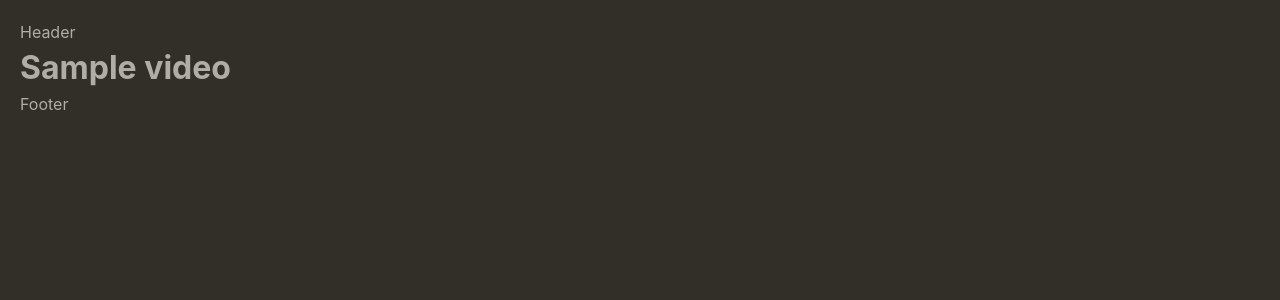
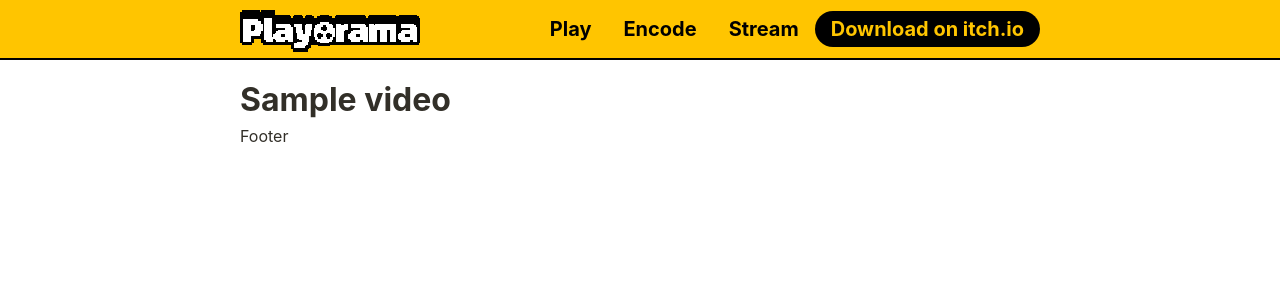
Before and after one commit to hteumeuleu/playorama-website, a Jekyll site: the page built from _videos/sample.md, in a window 1280 px wide. Shown: the top 300 px of the page. Built offline with Jekyll 4.4.1, drawn with Linux system fonts in a browser that asks for light colours.

Commit message:
feat: update header

```diff
--- a/_includes/footer.html
+++ b/_includes/footer.html
@@ -1,3 +1,5 @@
 <footer class="footer" role="contentinfo">
-	Footer
+	<div class="wrapper">
+		Footer
+	</div>
 </footer>
--- a/_includes/header.html
+++ b/_includes/header.html
@@ -1,3 +1,13 @@
 <header class="header" role="banner">
-	Header
+	<div class="wrapper">
+		<div>
+			<a href="/"><img class="header-logo-img" src="/assets/images/logo.png" alt="Playorama" width="120" height="28" /></a>
+		</div>
+		<nav class="header-nav" role="navigation" aria-label="Main menu">
+			<a class="header-nav-link" href="/videos/sample/">Play</a>
+			<a class="header-nav-link" href="/encoder/">Encode</a>
+			<a class="header-nav-link" href="/stream/">Stream</a>
+			<a class="header-nav-btn" href="https://hteumeuleu.itch.io/playorama/">Download on itch.io</a>
+		</nav>
+	</div>
 </header>
--- a/_layouts/default.html
+++ b/_layouts/default.html
@@ -13,7 +13,9 @@
 	<div class="page{{ page.name | remove: '.html' | slugify | default: 'default' | prepend: ' page--' }}">
 		{% include header.html %}
 		<main class="main" role="main">
-			{{ content }}
+			<div class="wrapper">
+				{{ content }}
+			</div>
 		</main>
 		{% include footer.html %}
 	</div>
--- /dev/null
+++ b/_sass/_common.scss
@@ -0,0 +1,4 @@
+.wrapper {
+	max-width: rem(800px);
+	margin-inline: auto;
+}
--- /dev/null
+++ b/_sass/_header.scss
@@ -0,0 +1,53 @@
+.header {
+	margin: rem(-16px) rem(-16px) rem(16px);
+	padding: rem(8px) rem(16px);
+	background-color: $color-yellow;
+	border-bottom: rem(2px) solid black;
+
+	.wrapper {
+		display: flex;
+		align-items: center;
+		justify-content: space-between;
+		gap: rem(32px);
+	}
+
+	img {
+	}
+}
+
+.header-logo-img {
+	translate: 0 rem(2px);
+	filter: invert(1);
+	width: rem(180px);
+	height: auto;
+}
+
+.header-nav {
+	display: flex;
+
+	a {
+		padding: rem(8px) rem(16px);
+		font-weight: bold;
+		font-size: rem(20px);
+		line-height: 1;
+		text-decoration: none;
+		border-radius: rem(18px);
+	}
+}
+
+.header-nav-link {
+	color: black;
+
+	&:is(:hover, :focus) {
+		background-color: rgba(255,255,255,0.25);
+	}
+}
+
+.header-nav-btn {
+	color: $color-yellow;
+	background-color: black;
+
+	&:is(:active, :focus) {
+		outline-color: black;
+	}
+}
--- a/_sass/_reset.scss
+++ b/_sass/_reset.scss
@@ -9,17 +9,21 @@
 }
 
 body {
-	padding: rem(20px);
+	padding: rem(16px);
 	min-width: rem(280px);
 	min-height: 100vh;
 	font: 1em/1.5 -apple-system, BlinkMacSystemFont, "Segoe UI", Helvetica, Arial, sans-serif;
-	color: $color-white;
-	background: $color-black;
+	color: $color-black;
+	background: white;
 	scroll-behavior: smooth;
 }
 
-a:active,
-a:focus {
-	outline: 1px dotted rgba(255, 255, 255, 0.5);
+a:is(:active, :focus) {
+	outline: 1px dotted;
 	outline-offset: rem(4px);
 }
+
+img {
+	vertical-align: middle;
+	image-rendering: pixelated;
+}
--- a/_sass/main.scss
+++ b/_sass/main.scss
@@ -1 +1,3 @@
 @import "_reset";
+@import "_common";
+@import "_header";
--- a/_videos/sample.md
+++ b/_videos/sample.md
@@ -2,4 +2,7 @@
 title: "Sample video"
 description: "Lorem ipsum, dolor sit amet consectetur, adipisicing elit. Vel, illo."
 category: "others"
+licence: ""
+download_link: ""
+original_link: ""
 ---
```
Also changed, not shown: 6 other files.
